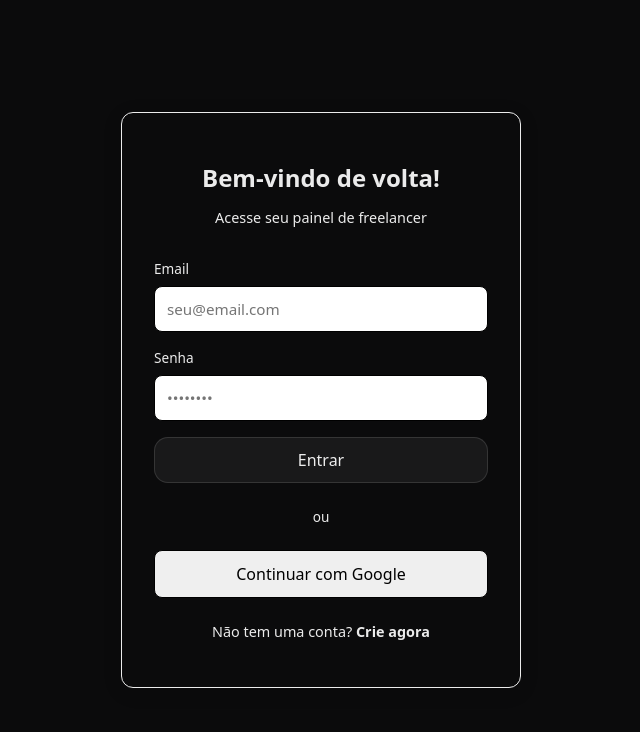
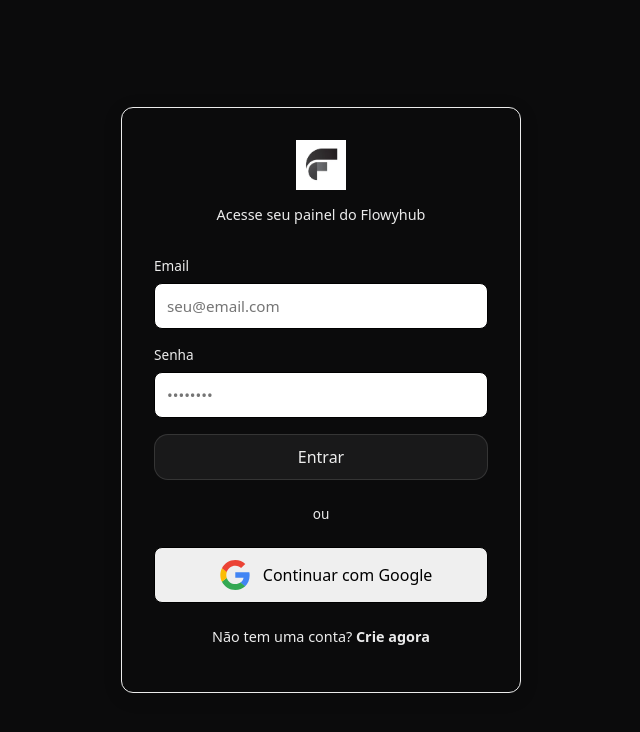
Before and after one commit to DevGabriel0402/painel-freela, a React (Vite) app: page /login in a window 1280 px wide. Shown: the top 732 px of the page, without its empty margins (319-959 px from the left). Built offline with nearby package versions, Linux system fonts and the light colour scheme; no server answers.

Commit message:
Inserindo Icones

```diff
--- a/src/components/Layout.jsx
+++ b/src/components/Layout.jsx
@@ -153,11 +153,6 @@
         <MobileItem to="/settings">
           <Settings size={20} />
           <small>Config</small>
-        </MobileItem>
-
-        <MobileItem as="button" onClick={handleLogout}>
-          <LogOut size={20} />
-          <small>Sair</small>
         </MobileItem>
       </MobileNav>
     </Shell>
@@ -400,7 +395,7 @@
   z-index: 99;
 
   display: none;
-  grid-template-columns: repeat(5, 1fr);
+  grid-template-columns: repeat(4, 1fr);
   gap: 10px;
   padding: 10px;
 
--- a/src/pages/Login.jsx
+++ b/src/pages/Login.jsx
@@ -3,6 +3,8 @@
 import { Link, useNavigate } from "react-router-dom";
 import { loginWithEmail, loginWithGoogle } from "../app/auth";
 import { Button } from "../components/ui";
+import Logo from "../assets/Freela Logo.PNG";
+import GoogleIcon from "../assets/google-icon.svg";
 
 export default function Login() {
   const [email, setEmail] = useState("");
@@ -41,8 +43,8 @@
   return (
     <Container>
       <Card>
-        <Title>Bem-vindo de volta!</Title>
-        <Subtitle>Acesse seu painel de freelancer</Subtitle>
+        <img src={Logo} alt="Freela Logo" />
+        <Subtitle>Acesse seu painel do Flowyhub</Subtitle>
 
         <Form onSubmit={handleSubmit}>
           <InputGroup>
@@ -77,7 +79,7 @@
         <Divider>ou</Divider>
 
         <GoogleButton type="button" onClick={handleGoogle}>
-          Continuar com Google
+          <img src={GoogleIcon} alt="Google Icon" /> Continuar com Google
         </GoogleButton>
 
         <FooterText>
@@ -106,6 +108,14 @@
   border-radius: 12px;
   box-shadow: 0 4px 20px rgba(0, 0, 0, 0.1);
   border: 1px solid ${({ theme }) => theme.border};
+  display: flex;
+  flex-direction: column;
+  align-items: center;
+
+  img {
+    width: 50px;
+    height: 50px;
+  }
 `;
 
 const Title = styled.h1`
@@ -126,6 +136,7 @@
   display: flex;
   flex-direction: column;
   gap: 1rem;
+  width: 100%;
 `;
 
 const InputGroup = styled.div`
@@ -198,6 +209,14 @@
   font-weight: 500;
   cursor: pointer;
   transition: all 0.2s;
+  display: flex;
+  align-items: center;
+  justify-content: center;
+  gap: 0.2rem;
+
+  img {
+    height: 30px;
+  }
 
   &:hover {
     background-color: ${({ theme }) => theme.hover};
--- a/src/pages/Register.jsx
+++ b/src/pages/Register.jsx
@@ -4,6 +4,7 @@
 import { registerWithEmail } from "../app/auth";
 import { createUserProfile } from "../app/firestore";
 import { Button } from "../components/ui";
+import Logo from "../assets/Freela Logo.PNG";
 
 export default function Register() {
   const [name, setName] = useState("");
@@ -45,6 +46,7 @@
   return (
     <Container>
       <Card>
+        <img src={Logo} alt="Freela Logo" />
         <Title>Crie sua conta</Title>
         <Subtitle>Comece a organizar seus projetos hoje</Subtitle>
 
@@ -115,6 +117,14 @@
   border-radius: 12px;
   box-shadow: 0 4px 20px rgba(0, 0, 0, 0.1);
   border: 1px solid ${({ theme }) => theme.border};
+  display: flex;
+  flex-direction: column;
+  align-items: center;
+
+  img {
+    width: 50px;
+    height: 50px;
+  }
 `;
 
 const Title = styled.h1`
@@ -135,6 +145,7 @@
   display: flex;
   flex-direction: column;
   gap: 1rem;
+  width: 100%;
 `;
 
 const InputGroup = styled.div`
```
Also changed, not shown: src/assets/google-icon.svg (added).
